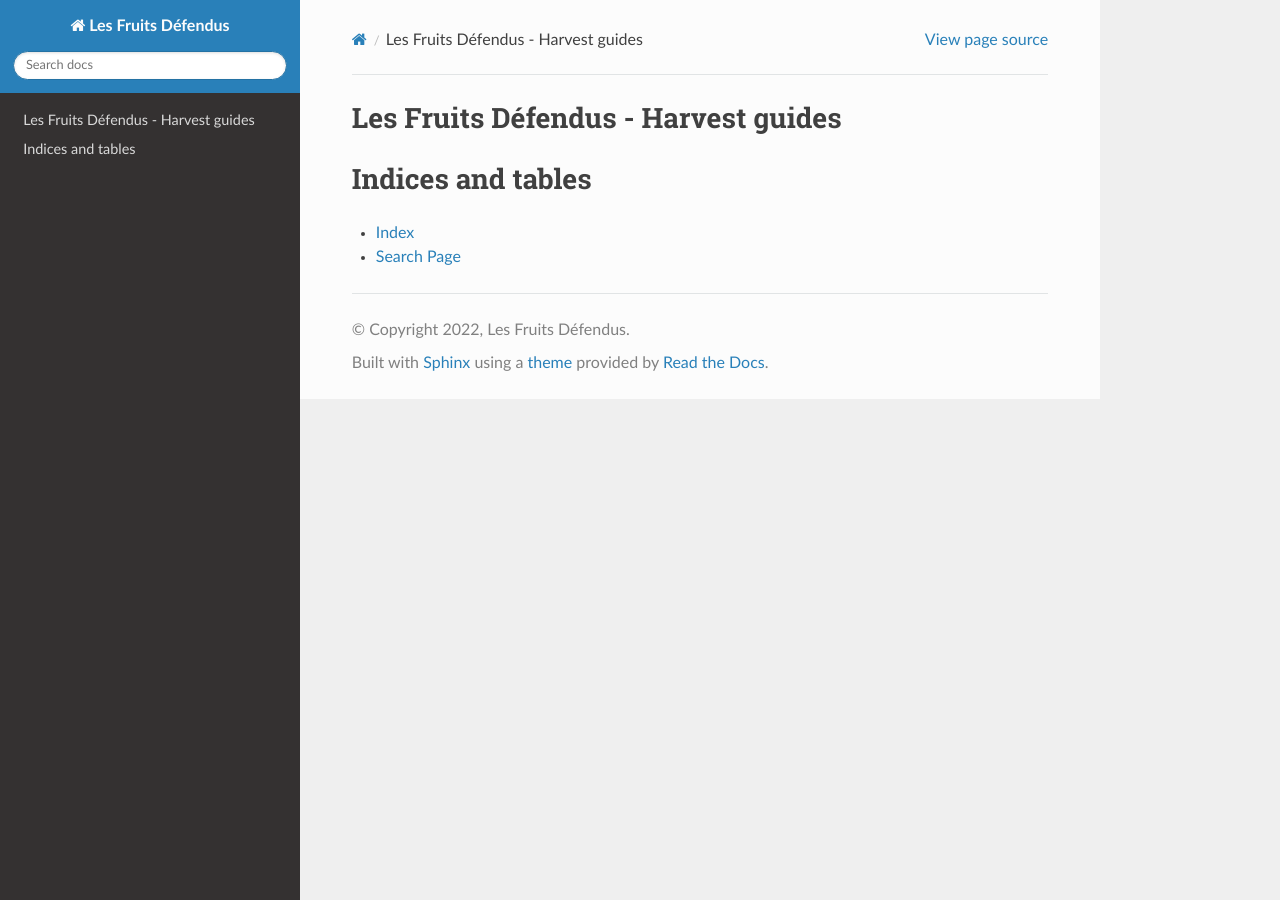
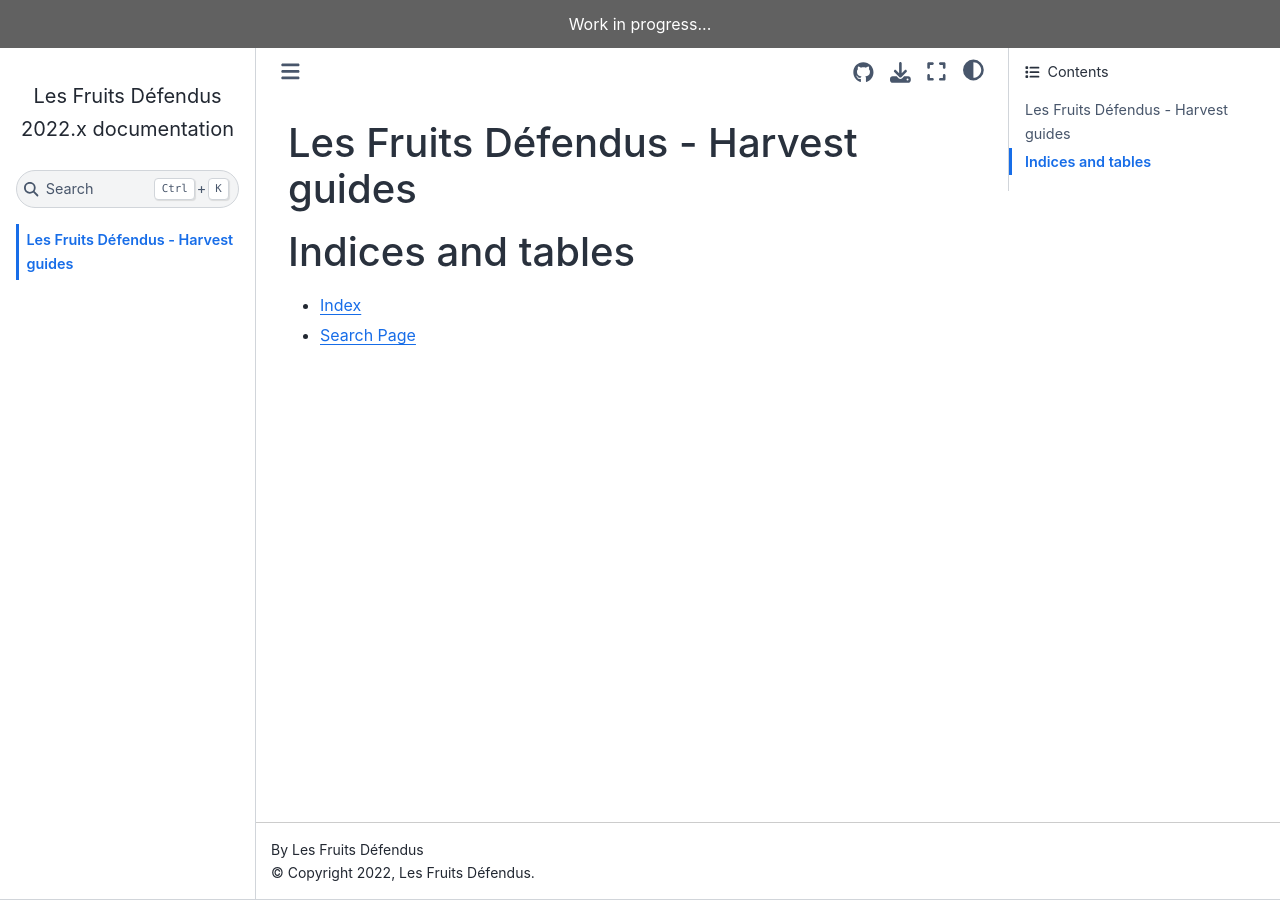
Before and after one commit to LesFruitsDefendus/guides, a Sphinx documentation site: the page built from docs/source/index.rst, in a window 1280 px wide. Built offline with Sphinx 7.4.7 and the Sphinx Book theme 1.1.4, drawn with Linux system fonts in a browser that asks for light colours.

Commit message:
Use sphinx_book_theme

```diff
--- a/docs/source/conf.py
+++ b/docs/source/conf.py
@@ -22,7 +22,7 @@ copyright = '2022, Les Fruits Défendus'
 author = 'Les Fruits Défendus'
 
 # The full version, including alpha/beta/rc tags
-release = '0.dev'
+release = '2022.x'
 
 
 # -- General configuration ---------------------------------------------------
@@ -31,7 +31,6 @@ release = '0.dev'
 # extensions coming with Sphinx (named 'sphinx.ext.*') or your custom
 # ones.
 extensions = [
-    "sphinx_rtd_theme",
     "sphinxcontrib.spelling",
 ]
 
@@ -56,7 +55,25 @@ spelling_lang = os.getenv('SPHINX_SPLELLING_LANG') or 'en_US'
 # The theme to use for HTML and HTML Help pages.  See the documentation for
 # a list of builtin themes.
 #
-html_theme = 'sphinx_rtd_theme'
+html_theme = 'sphinx_book_theme'
+
+# html_title = "Your title"
+html_logo = "_static/logo.png"
+html_favicon = "_static/favicon.ico"
+
+# Theme options
+html_theme_options = {
+    "repository_url": "https://github.com/LesFruitsDefendus/guides",
+    "path_to_docs": "docs/",
+    "use_repository_button": True,
+    "use_edit_page_button": True,
+    "use_issues_button": True,
+    "use_download_button": True,
+    "logo_only": True,
+    "home_page_in_toc": True,
+    "show_navbar_depth": 3,
+    "announcement": "Work in progress...",
+}
 
 # Add any paths that contain custom static files (such as style sheets) here,
 # relative to this directory. They are copied after the builtin static files,
```
